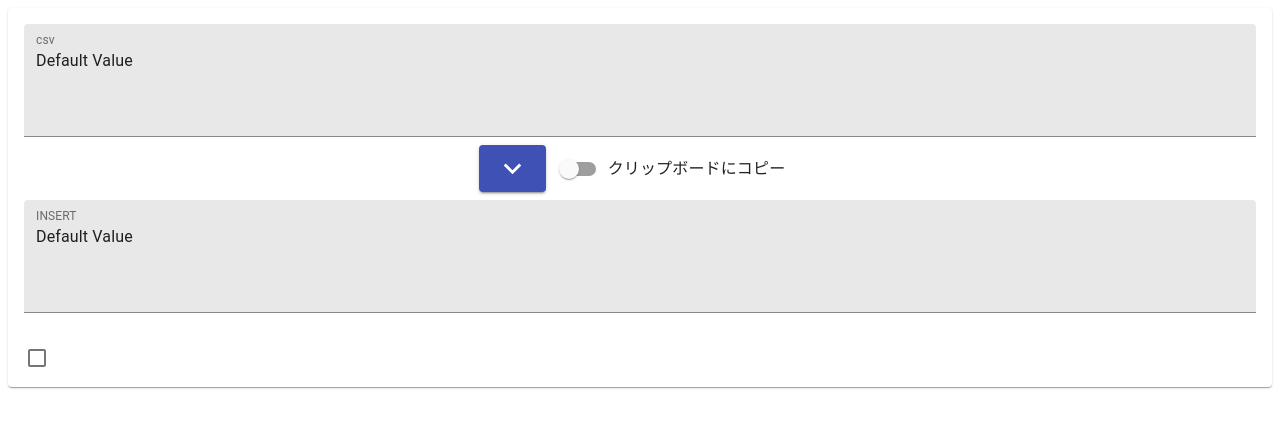
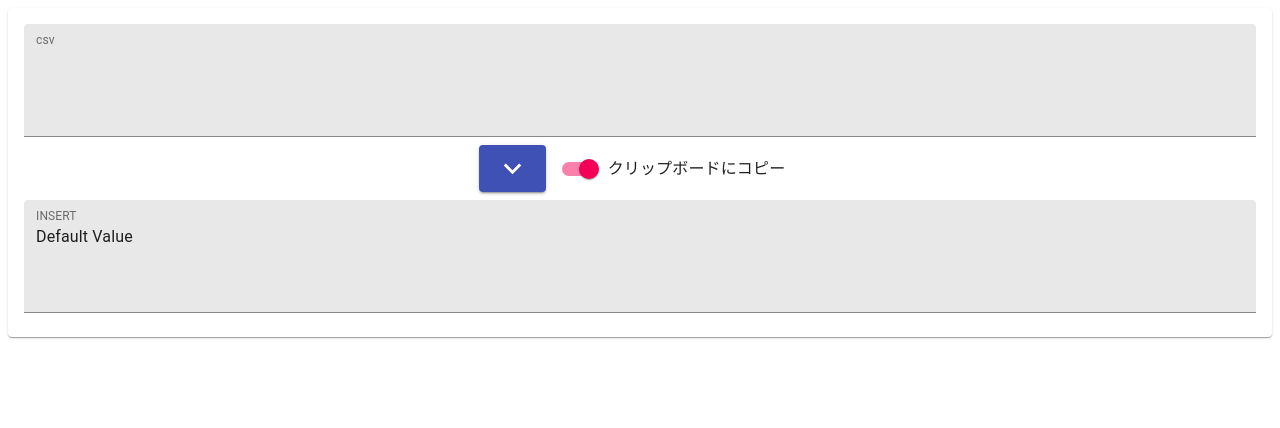
Before and after one commit to nnaoi/csv2insert, a React (Create React App) app: page / in a window 1280 px wide. Shown: the top 428 px of the page. Built offline with nearby package versions, Linux system fonts and the light colour scheme.

Commit message:
wip: csv2insert

```diff
--- a/src/App.tsx
+++ b/src/App.tsx
@@ -1,8 +1,16 @@
 import { Box, Button, Card, CardActions, CardContent, Checkbox, Fab, FormControlLabel, FormGroup, Switch, TextField } from '@material-ui/core';
 import KeyboardArrowDownIcon from '@material-ui/icons/KeyboardArrowDown';
-import React from 'react';
+import React, { useState } from 'react';
 
 function App() {
+  const [csvText, setCsvText] = useState('');
+  const [insertText, setInsertText] = useState('');
+  const [isCopyChecked, setCopyChecked] = useState(true);
+
+  const csvToInert = () => {
+    const textWithExtraTabsRemoved = csvText.replace(/\t+?\r?\n/g, '\r\n');
+  };
+
   return (
     <div className="App">
       <Card>
@@ -15,13 +23,23 @@ function App() {
             defaultValue="Default Value"
             variant="filled"
             fullWidth
+            value={csvText}
+            onBlur={(e: React.FocusEvent<HTMLInputElement>) => setCsvText(e.target.value) }
           />
           <Box m={1} textAlign="center">
-              <Button color="primary" variant="contained">
+              <Button color="primary"
+                variant="contained"
+                onClick={() => csvToInert()}
+              >
                 <KeyboardArrowDownIcon fontSize="large" />
               </Button>
               <FormControlLabel
-                control={<Switch />}
+                control={
+                  <Switch
+                    onChange={(e: React.ChangeEvent<HTMLInputElement>) =>
+                      setCopyChecked(e.target.checked)}
+                    checked={isCopyChecked}
+                  />}
                 label="クリップボードにコピー"
                 style={{ marginLeft: "4px" }}
               />
@@ -36,10 +54,6 @@ function App() {
             fullWidth
           />
         </CardContent>
-        <CardActions>
-
-          <Checkbox />
-        </CardActions>
       </Card>
     </div>
   );
```
